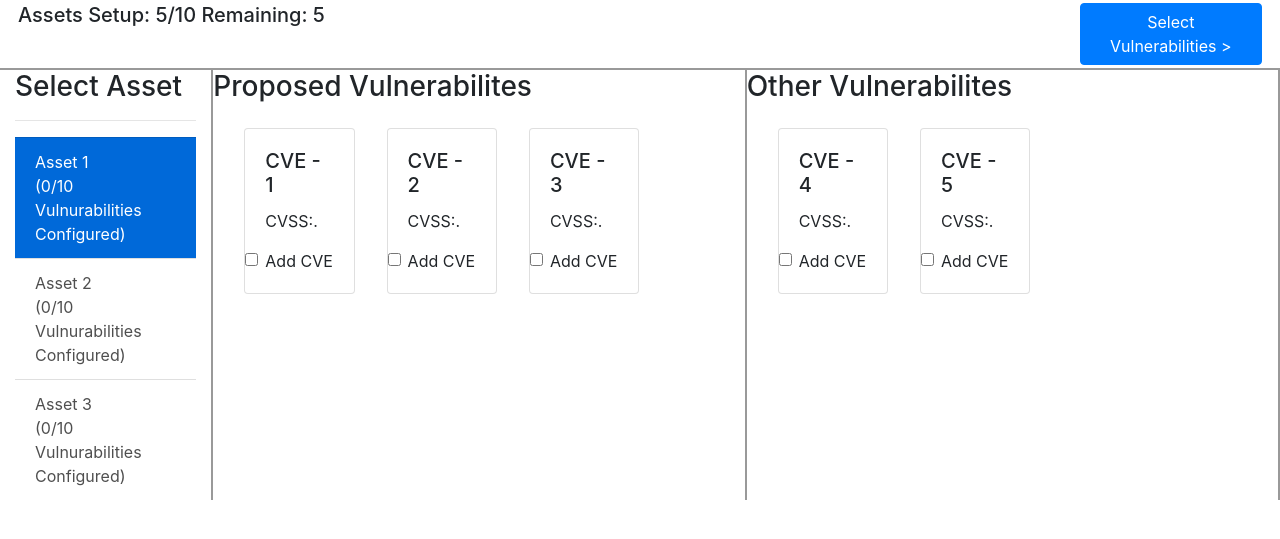
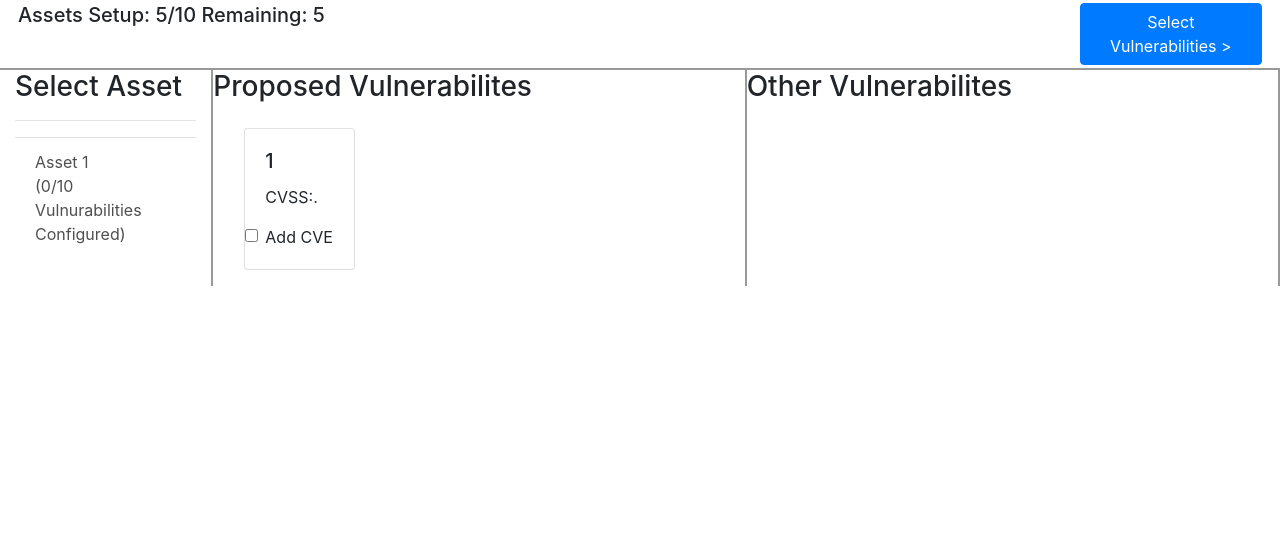
Before and after one commit to epu-ntua/sphinx-risk-assesment, a Flask app: page /assets/1/ in a window 1280 px wide. Shown: the part 56-595 px from the top of the page. Run offline with Flask 2, Linux system fonts and the light colour scheme; tables that the repository leaves empty hold one stand-in row (values such as "Sample post"); parts of the project's set-up code (start-up, migrations or seed data) failed here and were passed over; some libraries are stand-ins or nearby versions.

Commit message:
-Created New dev Branch -Create global variable file -Added port to global variables -Most instances where port is used should be covered by global file -Added conenction with database and asset page -TODO: Save asset result to database

```diff
--- a/app/errors.py
+++ b/app/errors.py
@@ -1,11 +1,11 @@
 from flask import render_template
 from app import app, db
-
+from app.globalVariables import *
 @app.errorhandler(404)
 def not_found_error(error):
-    return render_template('404.html'), 404
+    return render_template('404.html' ,port = port), 404
 
 @app.errorhandler(500)
 def internal_error(error):
     db.session.rollback()
-    return render_template('500.html'), 500
+    return render_template('500.html', port = port), 500
--- /dev/null
+++ b/app/globalVariables.py
@@ -0,0 +1 @@
+port = 5001
--- a/app/routes.py
+++ b/app/routes.py
@@ -1,14 +1,16 @@
 from app import app
 from flask import render_template,request ,redirect
 import flask
+from app.utils import *
+from app.globalVariables import *
 
 @app.route('/')
 @app.route('/home')
 def entry_page():
-    return render_template('entry_page.html')
+    return render_template('entry_page.html',port = port)
 
 @app.route('/assets/' ,defaults={"asset": -1})
-@app.route('/assets/<int:asset>/' , methods=['GET', 'POST'])
+@app.route('/assets/<asset>/' , methods=['GET', 'POST'])
 def assets(asset):
     if request.method == 'POST':
         if asset != -1:
@@ -19,22 +21,31 @@ def assets(asset):
         else:
             return redirect("/assets/")
     else:
-        assetsArray = [ 1 , 2 ,3 ]
-        proposedCVEArray = [ 1 , 2 ,3 ]
-        othersCVEArray = [ 4 , 5 ]
+        assetsArray = get_assets()
+        print(assetsArray[0].VReport_assetID)
 
-        return render_template('assets.html', asset = asset , assets = assetsArray , proposedCVEArray = proposedCVEArray ,othersCVEArray = othersCVEArray)
+        proposedCVEArray = []
+        for tempAsset in assetsArray:
+            proposedCVEArray.append(get_cve_recommendations(tempAsset.VReport_assetID))
 
-@app.route('/assets/<int:asset>/vulnerabilities/', defaults={"asset": -1 ,"vulnerability" : -1})
-@app.route('/assets/<int:asset>/vulnerabilities/<int:vulnerability>/' , methods=['GET', 'POST'])
+
+        # Still need an fuction that will get the other CVE, or preferably being able to add CVE one by one by hand
+        othersCVEArray = []
+        # for tempAsset in assetsArray:
+            # othersCVEArray.append()
+
+        return render_template('assets.html',port = port, asset = asset , assets = assetsArray , proposedCVEArray = proposedCVEArray ,othersCVEArray = othersCVEArray)
+
+@app.route('/assets/<asset>/vulnerabilities/', defaults={"asset": -1 ,"vulnerability" : -1})
+@app.route('/assets/<asset>/vulnerabilities/<vulnerability>/' , methods=['GET', 'POST'])
 def vulnerabilities(asset, vulnerability):
     if request.method == 'POST':
         i = 5
     else:
         return render_template('vulnerabilities.html', asset = asset, vulnerability = vulnerability)
 
-@app.route('/assets/<int:asset>/vulnerabilities/<int:vulnerability>/threats/' , defaults={"asset": -1 ,"vulnerability" : -1, "threat": -1})
-@app.route('/assets/<int:asset>/vulnerabilities/<int:vulnerability>/threats/<int:threat>/' , methods=['GET', 'POST'])
+@app.route('/assets/<asset>/vulnerabilities/<vulnerability>/threats/' , defaults={"asset": -1 ,"vulnerability" : -1, "threat": -1})
+@app.route('/assets/<asset>/vulnerabilities/<vulnerability>/threats/<threat>/' , methods=['GET', 'POST'])
 def threats(asset, vulnerability,threat):
     if request.method == 'POST':
         i = 5
--- a/app/templates/404.html
+++ b/app/templates/404.html
@@ -2,5 +2,5 @@
 
 {% block content %}
     <h1>File Not Found</h1>
-    <p><a href="http://127.0.0.1:5000/home">Back</a></p>
+    <p><a href="http://127.0.0.1:{{ port }}/home">Back</a></p>
 {% endblock %}
--- a/app/templates/500.html
+++ b/app/templates/500.html
@@ -3,5 +3,5 @@
 {% block content %}
     <h1>An unexpected error has occurred</h1>
     <p>The administrator has been notified. Sorry for the inconvenience!</p>
-    <p><a href=" http://127.0.0.1:5000/home">Back</a></p>
+    <p><a href=" http://127.0.0.1:{{ port }}/home">Back</a></p>
 {% endblock %}
--- a/app/templates/assets.html
+++ b/app/templates/assets.html
@@ -17,14 +17,14 @@
             <h3> Select Asset</h3>
             <hr>
             <ul class="list-group list-group-flush">
-                {% for assetId in assets %}
-                <a href="/assets/{{assetId}}/" class="list-group-item
-                  {%if assetId == asset%}
+                {% for tempAsset in assets %}
+                <a href="/assets/{{tempAsset.VReport_assetID}}/" class="list-group-item
+                  {%if tempAsset == asset%}
                    selected-a
                    {% else %}
                    unselected-a
                    {% endif %}
-                    ">Asset {{assetId}}
+                    ">Asset {{tempAsset.VReport_assetID}}
                     <br>(0/10 Vulnurabilities Configured)
                 </a>
                 {% endfor %}
@@ -40,15 +40,15 @@
                 <h3> Proposed Vulnerabilites</h3>
             </div>
 
-            {% for cveId in proposedCVEArray %}
+            {% for tempCVE in proposedCVEArray %}
             <div class="card custom-card ">
                 <div class="card-body">
-                    <h5 class="card-title">CVE - {{cveId}}</h5>
+                    <h5 class="card-title">{{tempCVE[0].CVEId}}</h5>
                     <p class="card-text">CVSS:.</p>
                     <!--<button class="btn btn-primary" type="button" data-toggle="modal" data-target="#myModal">Configure-->
                     <!--</button>-->
                     <label class="form-check-label">
-                        <input class="form-check-input" type="checkbox" name="{{cveId}}" value="Y"> Add CVE
+                        <input class="form-check-input" type="checkbox" name="{{tempCVE[0].id}}" value="Y"> Add CVE
                     </label>
                 </div>
             </div>
@@ -58,13 +58,13 @@
             <div class="row custom-select-column-header">
                 <h3> Other Vulnerabilites</h3>
             </div>
-            {% for cveId in othersCVEArray %}
+            {% for tempCVE in othersCVEArray %}
             <div class="card custom-card">
                 <div class="card-body">
-                    <h5 class="card-title">CVE - {{cveId}}</h5>
+                    <h5 class="card-title">CVE - {{tempCVE}}</h5>
                     <p class="card-text">CVSS:.</p>
                     <label class="form-check-label">
-                        <input class="form-check-input" type="checkbox" name="{{cveId}}" value="Y">Add CVE
+                        <input class="form-check-input" type="checkbox" name="{{tempCVE}}" value="Y">Add CVE
                     </label>
                     <!--<button class="btn btn-primary" type="button" data-toggle="modal" data-target="#myModal">Configure-->
                     <!--</button>-->
--- a/app/templates/base.html
+++ b/app/templates/base.html
@@ -16,10 +16,10 @@
 </head>
 <body>
 <nav class="navbar  navbar-dark bg-dark">
-    <a class="navbar-brand" href="http://127.0.0.1:5000/home">Risk Assesment Module</a>
+    <a class="navbar-brand" href="http://127.0.0.1:{{ port }}/home">Risk Assesment Module</a>
     <div class="navbar-nav">
         <li class="nav-item active">
-            <a class="nav-link" href="http://127.0.0.1:5000/assets">Correlate Threats </a>
+            <a class="nav-link" href="http://127.0.0.1:{{ port }}/assets">Correlate Threats </a>
         </li>
     </div>
 </nav>
--- a/app/templates/entry_page.html
+++ b/app/templates/entry_page.html
@@ -2,5 +2,5 @@
 
 {% block content %}
 <p class="lead">To start the risk assessment of your system proceed by pressing the following button </p>
-<a class="btn btn-primary"  href="http://127.0.0.1:5001/assets"> Start Here </a>
+<a class="btn btn-primary"  href="http://127.0.0.1:{{ port }}/assets"> Start Here </a>
 {% endblock %}
```
